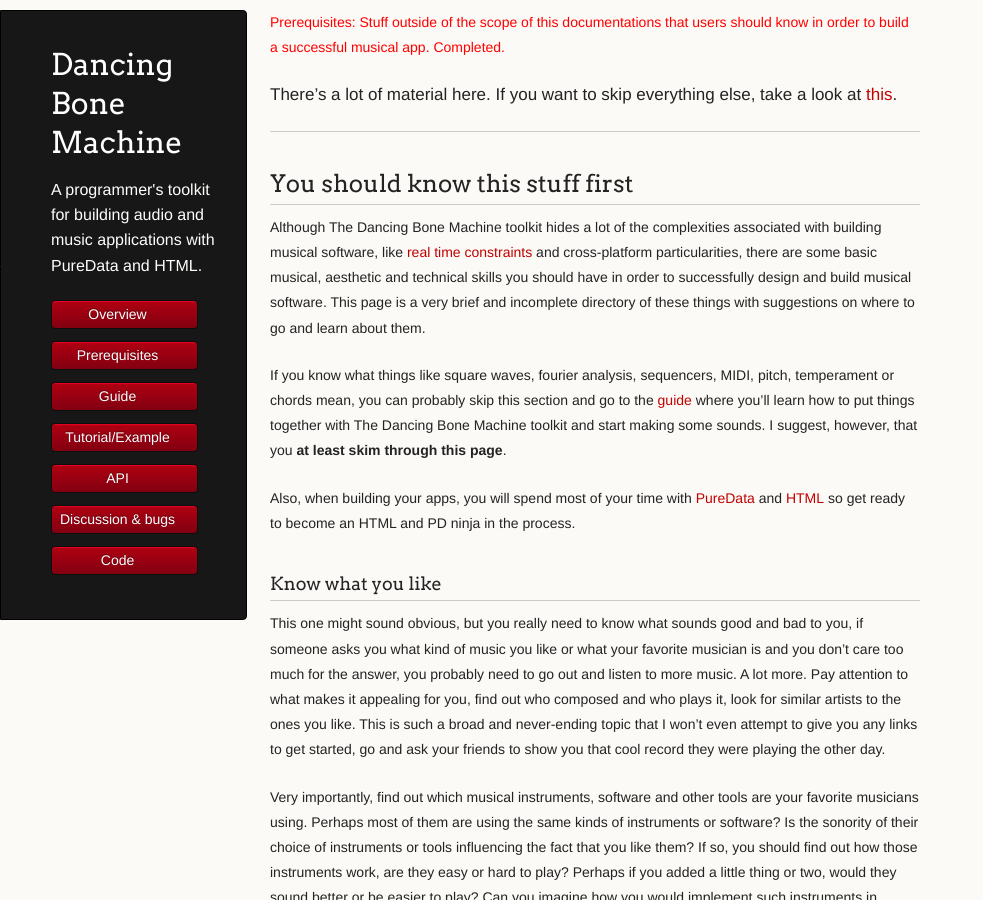
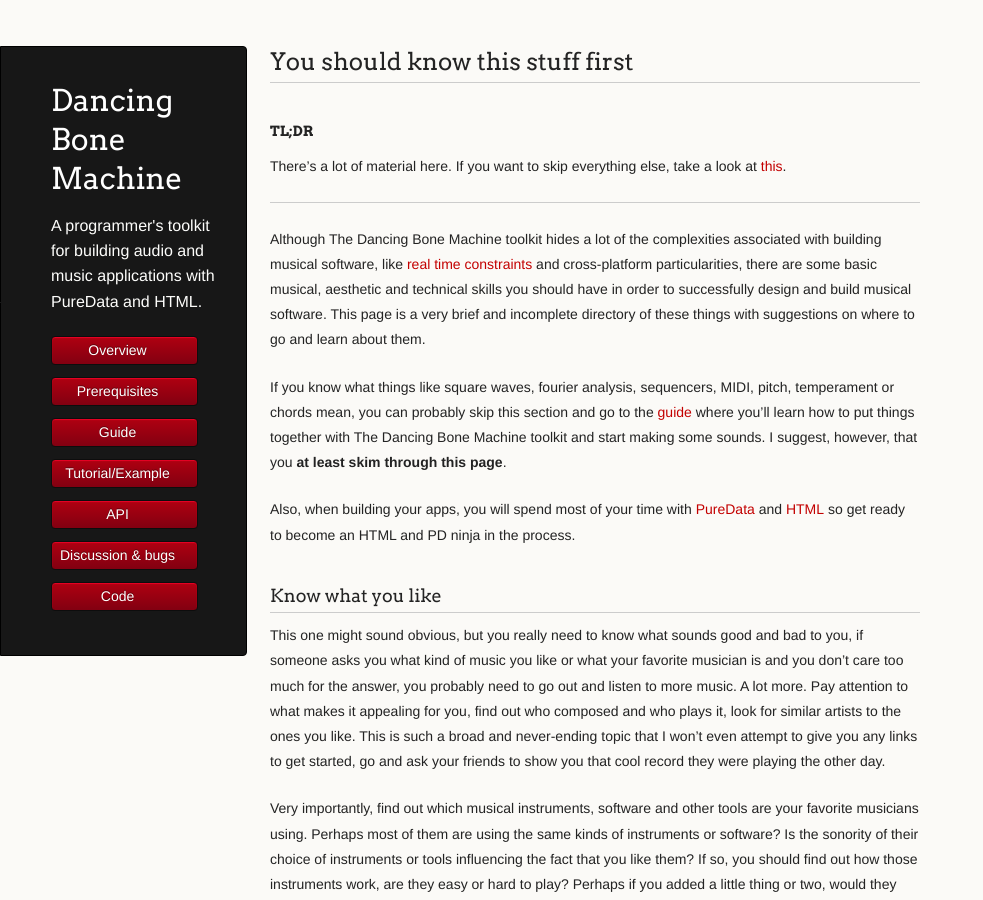
Before and after one commit to dancing-bone-machine/dancing-bone-machine.github.io, a Jekyll site: the page built from prerequisites.md, in a window 1280 px wide and 900 px high. Shown: the whole window, without its empty margins (0-983 px from the left). Built offline with Jekyll 4.4.1, drawn with Linux system fonts in a browser that asks for light colours; Markdown is read by kramdown in place of the engine named in the settings.

Commit message:
Prerequisites OK

```diff
--- a/prerequisites.md
+++ b/prerequisites.md
@@ -3,14 +3,13 @@
 title: Prerequisites
 ---
 
-<p style="color:#F00">
-Prerequisites: Stuff outside of the scope of this documentations that users should know in order to build a successful musical app. Completed.
-</p>
+## You should know this stuff first
 
-<span style="font-size:17px;">There's a lot of material here. If you want to skip everything else, take a look at [this](http://www.pd-tutorial.com).</span>
-<hr/>
+#### TL;DR
 
-## You should know this stuff first
+There's a lot of material here. If you want to skip everything else, take a look at [this](http://www.pd-tutorial.com).
+
+<hr>
 
 Although The Dancing Bone Machine toolkit hides a lot of the complexities associated with building musical software, like [real time](http://www.cs.cmu.edu/~rbd/doc/icmc2005workshop/real-time-systems-concepts-design-patterns.p) [constraints](http://www.rossbencina.com/code/real-time-audio-programming-101-time-waits-for-nothing) and cross-platform particularities, there are some basic musical, aesthetic and technical skills you should have in order to successfully design and build musical software. This page is a very brief and incomplete directory of these things with suggestions on where to go and learn about them.
 
```
